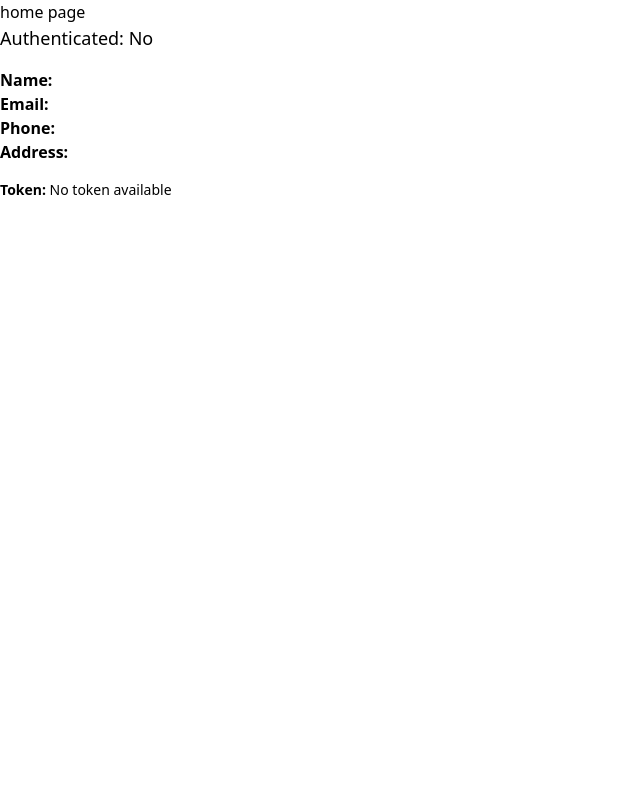
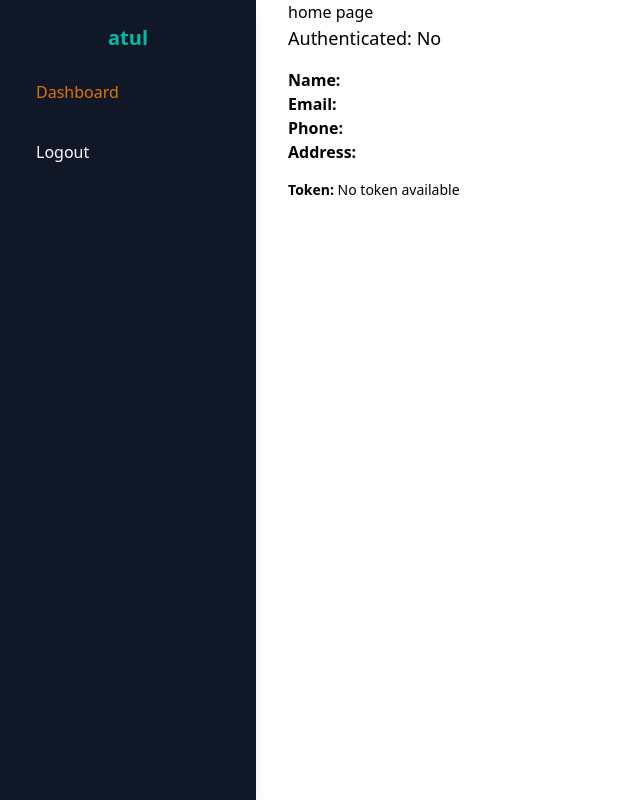
Before and after one commit to atul074/Billify, a React (Vite) app in the folder client/: page /home in a window 1280 px wide. Shown: the whole page, without its empty margins (0-640 px from the left). Built offline with nearby package versions, Linux system fonts and the light colour scheme.

Commit message:
logout functionality and sidebar layout

```diff
--- a/client/src/context/Mystate.jsx
+++ b/client/src/context/Mystate.jsx
@@ -50,6 +50,14 @@ function Mystate({children}) {
       };
 
 
+    const logoutUser=async()=>{
+        localStorage.removeItem('authToken');
+        localStorage.removeItem('userDTO');
+        setisAuthenticated(false);
+        settoken();
+        setuserdetail({});
+    }
+
   return (
     <Mycontext.Provider value={
         {
@@ -60,6 +68,7 @@ function Mystate({children}) {
             setLoading,
             registerUser,
            loginUser,
+           logoutUser,
 
         }}>
        {children}
--- a/client/src/pages/Home.jsx
+++ b/client/src/pages/Home.jsx
@@ -1,14 +1,17 @@
 import { useContext,useEffect } from "react";
 import Mycontext from "../context/Mycontext";
+import Layout from "./Layout";
 
 function Home(){
     const context=useContext(Mycontext);
     const {isAuthenticated,userdetail,token}=context;
 
     return(
-    <>
+        <div className="flex min-h-screen w-full ">
+      <Layout/>
+    <div className="ml-60">
         <h1> home page</h1>
-        <div>
+        <div className=" pl-">
         <p className="text-lg font-medium">Authenticated: {isAuthenticated ? "Yes" : "No"}</p>
       {userdetail && (
         <div className="mt-4">
@@ -20,9 +23,11 @@ function Home(){
       )}
       <p className="mt-4 text-sm break-words"><strong>Token:</strong> {token || "No token available"}</p>
     </div>
+    </div>
 
 
-    </>
+
+    </div>
     );
 }
 
--- a/client/src/pages/Layout.jsx
+++ b/client/src/pages/Layout.jsx
@@ -0,0 +1,44 @@
+import React from "react";
+import { Link, useNavigate } from "react-router-dom";
+import { useContext,useEffect } from "react";
+import Mycontext from "../context/Mycontext";
+const Sidebar = () => {
+  //const isAuth = ApiService.isAuthenticated();
+  //const isAdmin = ApiService.isAdmin();
+  const context=useContext(Mycontext);
+  const navigate=useNavigate();
+  const {isAuthenticated,logoutUser,userdetail,token}=context;
+  const logout = () => {
+   logoutUser();
+   alert("user logout");
+    navigate("/login");
+  };
+
+  return (
+    <div className="w-1/5 h-screen bg-gray-900 text-white flex flex-col p-6 fixed shadow-lg">
+      <h1 className="text-center text-teal-500 font-extrabold text-xl mb-4">atul</h1>
+      <ul className="space-y-3">
+        { <li><Link to="/dashboard" className="block p-3 rounded-md hover:text-teal-500 text-amber-600">Dashboard</Link></li>}
+        {isAuthenticated && <li><Link to="/transaction" className="block p-3 rounded-md hover:text-teal-500">Transactions</Link></li>}
+        {isAuthenticated && <li><Link to="/category" className="block p-3 rounded-md hover:text-teal-500 bg-teal-600">Category</Link></li>}
+        {isAuthenticated && <li><Link to="/product" className="block p-3 rounded-md hover:text-teal-500">Product</Link></li>}
+        {isAuthenticated && <li><Link to="/supplier" className="block p-3 rounded-md hover:text-teal-500">Supplier</Link></li>}
+        {isAuthenticated && <li><Link to="/purchase" className="block p-3 rounded-md hover:text-teal-500">Purchase</Link></li>}
+        {isAuthenticated && <li><Link to="/sell" className="block p-3 rounded-md hover:text-teal-500">Sell</Link></li>}
+        {isAuthenticated && <li><Link to="/profile" className="block p-3 rounded-md hover:text-teal-500">Profile</Link></li>}
+        { <li><Link onClick={logout} to="/login" className="block p-3 rounded-md hover:text-teal-500">Logout</Link></li>}
+      </ul>
+    </div>
+  );
+};
+
+const Layout = ({ children }) => {
+  return (
+    <div className="flex">
+      <Sidebar />
+      <div className="ml-1/5 flex-grow p-6 transition-all">{children}</div>
+    </div>
+  );
+};
+
+export default Layout;
```
